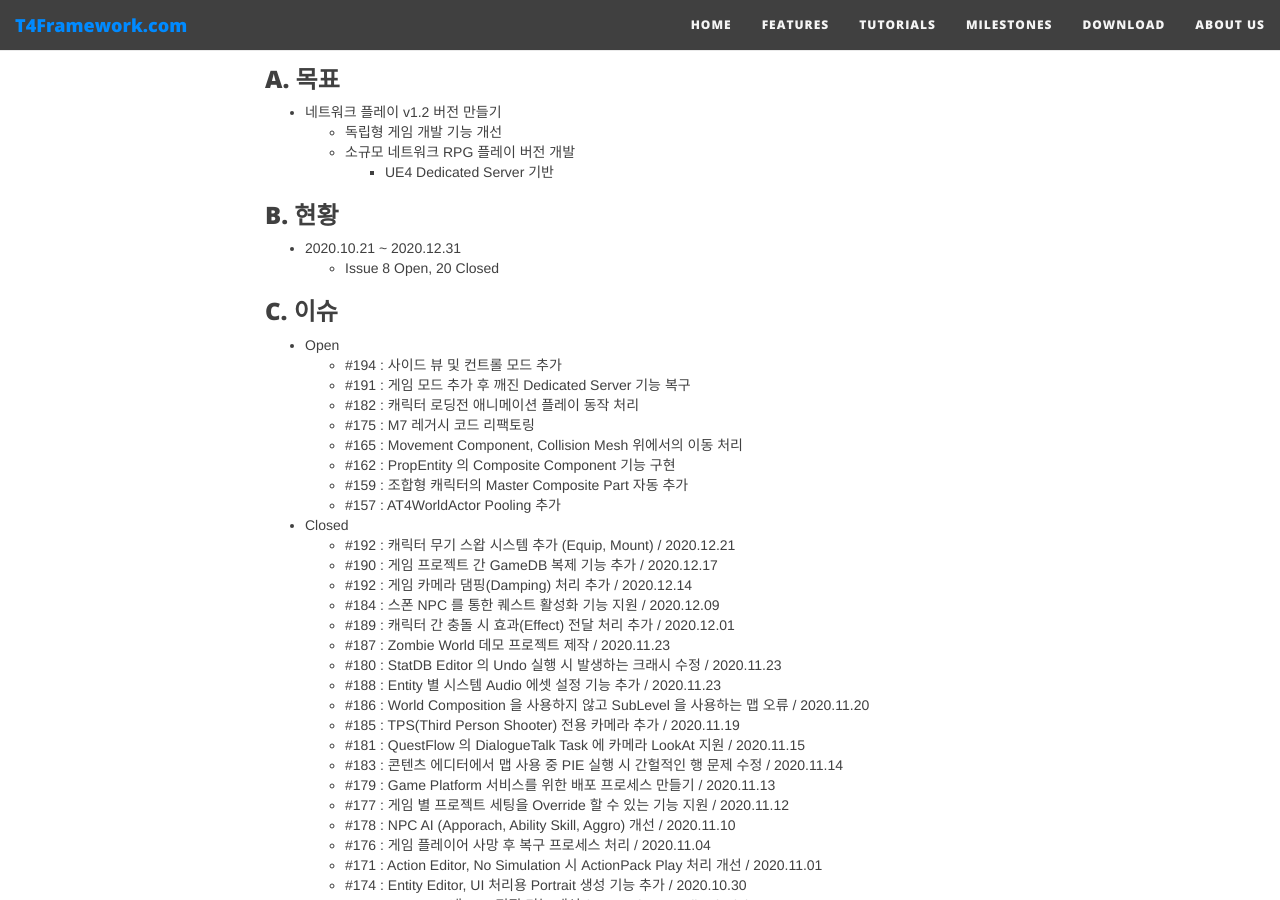
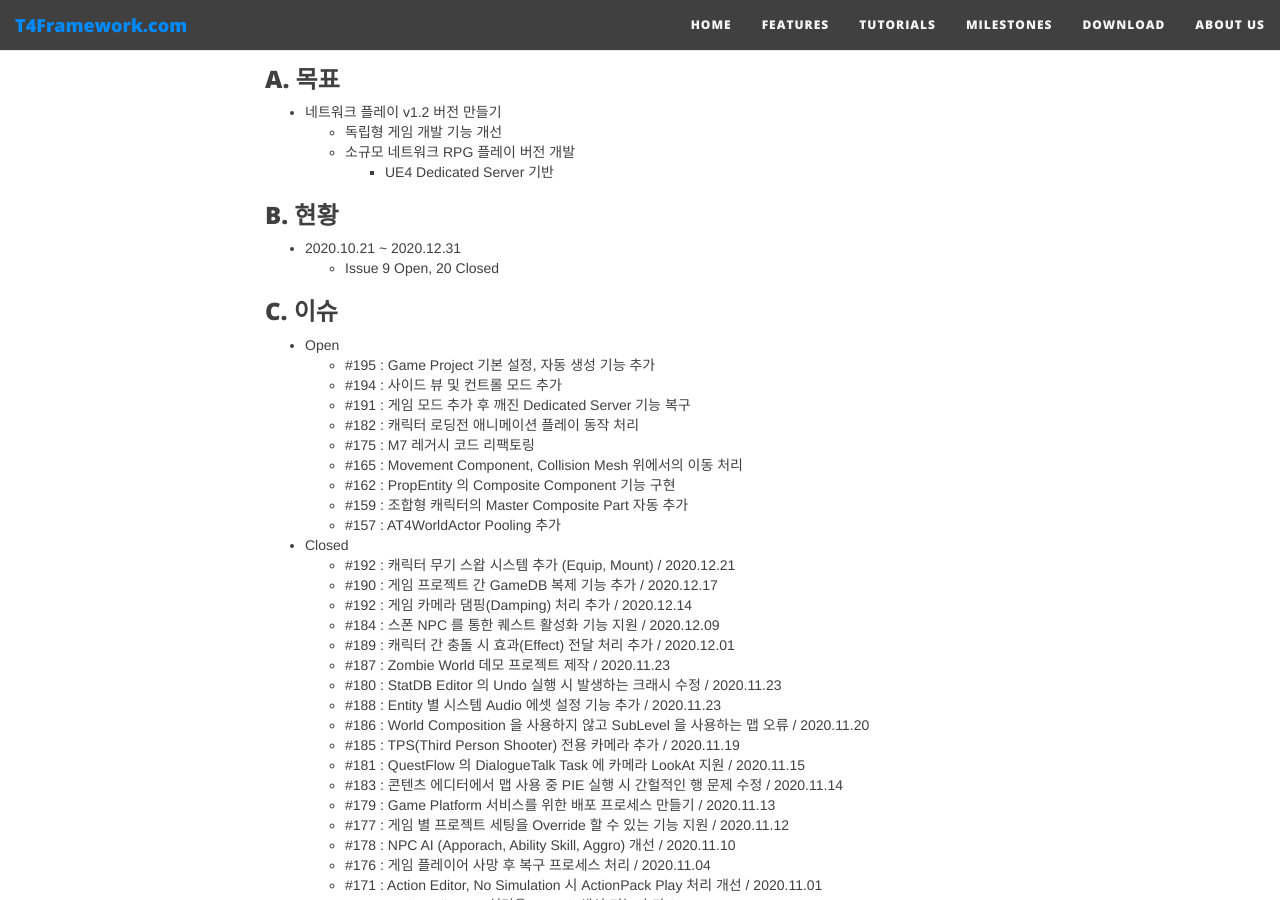
Before and after one commit to T4Framework/T4Framework_WebSite, a Jekyll site: the page built from docs/T4Framework_Milestone8_Achieved.md, in a window 1280 px wide and 900 px high, scrolled down 317 px. Built offline with Jekyll 4.4.1, drawn with Linux system fonts in a browser that asks for light colours; nearby versions of some CDN libraries.

Commit message:
Update T4Framework_Milestone8_Achieved.md

```diff
--- a/docs/T4Framework_Milestone8_Achieved.md
+++ b/docs/T4Framework_Milestone8_Achieved.md
@@ -15,11 +15,12 @@ subtitle: Milestone 8 (2020.10.21 ~ 2020.12.18)
 ### B. 현황
 
 - 2020.10.21 ~ 2020.12.31
-  - Issue 8 Open, 20 Closed
+  - Issue 9 Open, 20 Closed
 
 ### C. 이슈
 
 - Open
+  - #195 : Game Project 기본 설정, 자동 생성 기능 추가
   - #194 : 사이드 뷰 및 컨트롤 모드 추가
   - #191 : 게임 모드 추가 후 깨진 Dedicated Server 기능 복구
   - #182 : 캐릭터 로딩전 애니메이션 플레이 동작 처리
```
